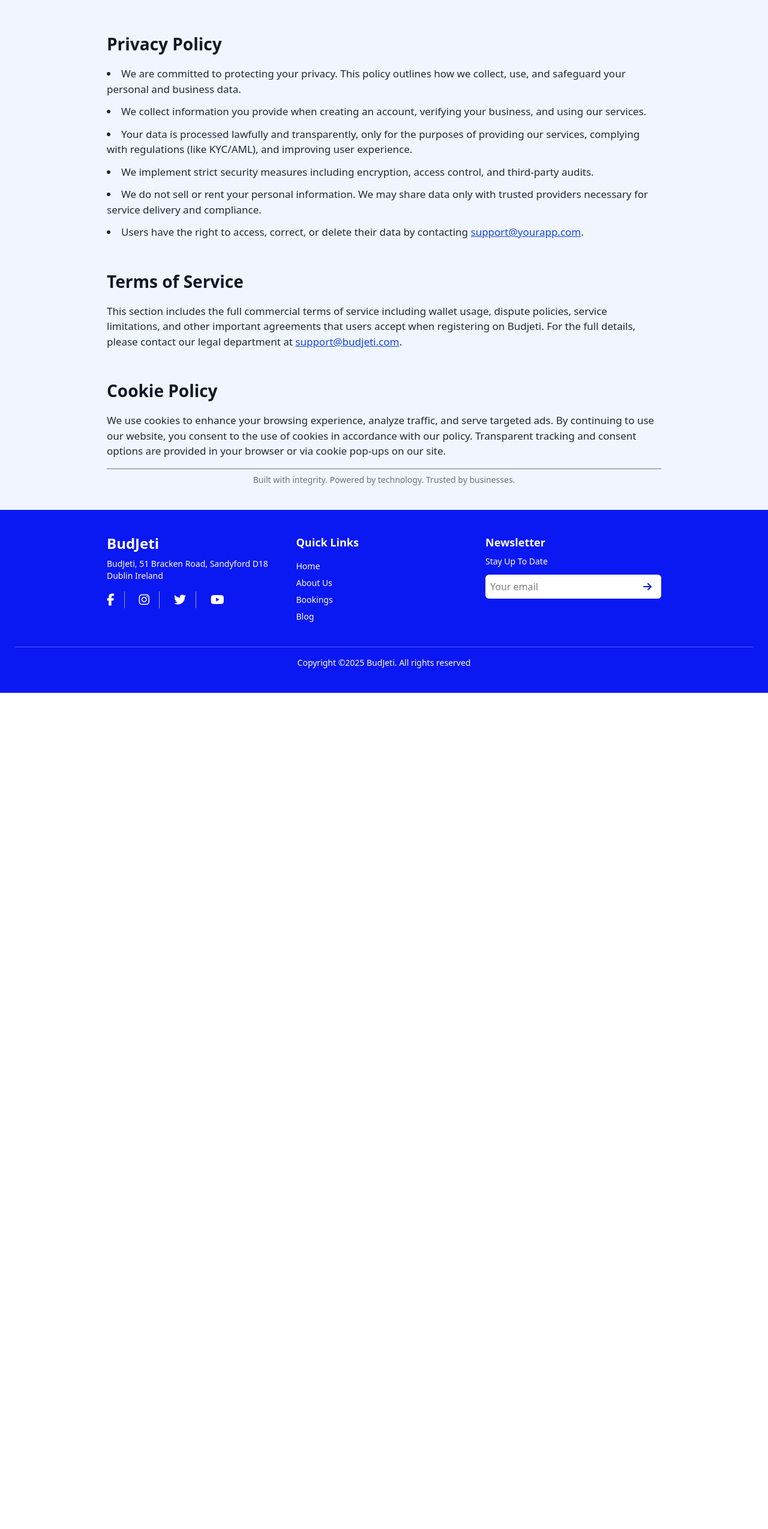
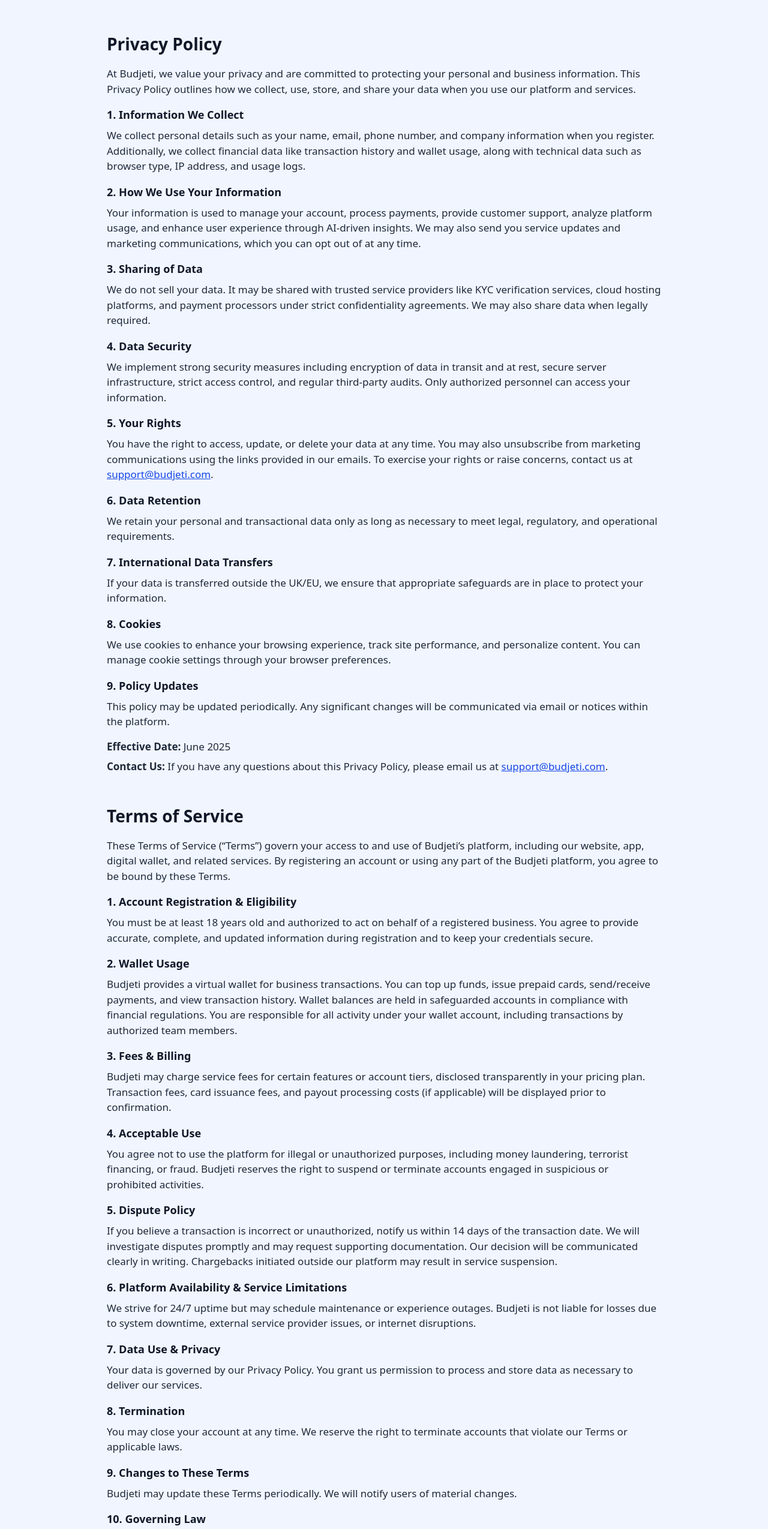
Before and after one commit to M-Munim/Budjeti, a React (Vite) app: page /support in a window 1280 px wide. Shown: the part 2222-4771 px from the top of the page at 60% size. Before the commit the page ends 3377 px from the top, so only its background shows below. Built offline with nearby package versions, Linux system fonts and the light colour scheme.

Commit message:
some changes

```diff
--- a/src/Components/Navbar/Navbar.jsx
+++ b/src/Components/Navbar/Navbar.jsx
@@ -41,7 +41,8 @@
           {/* Logo */}
           <div className="flex-shrink-0">
             <Link to="/">
-              <img src="/logo.png" alt="Company Logo" className="h-[100px] w-[100px]" />
+              {/* <img src="/logo.png" alt="Company Logo" className="h-[100px] w-[100px]" /> */}
+              <img src="/logo.png" alt="Company Logo" className="h-[100px] w-[100px] md:h-[150px] md:w-[150px]" />
             </Link>
           </div>
 
--- a/src/Pages/HomePage/Footer.jsx
+++ b/src/Pages/HomePage/Footer.jsx
@@ -11,7 +11,7 @@
   const quickLinks = [
     { label: 'Home', url: '#' },
     { label: 'About Us', url: '#' },
-    { label: 'Bookings', url: '#' },
+    // { label: 'Bookings', url: '#' },
     { label: 'Blog', url: '#' },
   ];
 
--- a/src/Pages/SupportPage/Legal.jsx
+++ b/src/Pages/SupportPage/Legal.jsx
@@ -8,7 +8,7 @@
           Legal Information
         </h1>
 
-        <div className="mb-4 lg:mb-12">
+        {/* <div className="mb-4 lg:mb-12">
           <h2 className="text-[18px] lg:text-[28px] font-semibold mb-2 lg:mb-4 text-gray-900">Privacy Policy</h2>
           <ul className="list-disc list-inside space-y-3 text-[17px]">
             <li>We are committed to protecting your privacy. This policy outlines how we collect, use, and safeguard your personal and business data.</li>
@@ -16,16 +16,142 @@
             <li>Your data is processed lawfully and transparently, only for the purposes of providing our services, complying with regulations (like KYC/AML), and improving user experience.</li>
             <li>We implement strict security measures including encryption, access control, and third-party audits.</li>
             <li>We do not sell or rent your personal information. We may share data only with trusted providers necessary for service delivery and compliance.</li>
-            <li>Users have the right to access, correct, or delete their data by contacting <span className="text-blue-700 underline">support@yourapp.com</span>.</li>
+            <li>Users have the right to access, correct, or delete their data by contacting <span className="text-blue-700 underline">info@Budjeti.com</span>.</li>
           </ul>
+        </div> */}
+
+        <div className="mb-4 lg:mb-12">
+          <h2 className="text-[18px] lg:text-[28px] font-semibold mb-2 lg:mb-4 text-gray-900">
+            Privacy Policy
+          </h2>
+
+          <p className="text-[17px] mb-4">
+            At Budjeti, we value your privacy and are committed to protecting your personal and business information. This Privacy Policy outlines how we collect, use, store, and share your data when you use our platform and services.
+          </p>
+
+          <h3 className="text-lg font-semibold text-gray-900 mb-2">1. Information We Collect</h3>
+          <p className="text-[17px] mb-4">
+            We collect personal details such as your name, email, phone number, and company information when you register. Additionally, we collect financial data like transaction history and wallet usage, along with technical data such as browser type, IP address, and usage logs.
+          </p>
+
+          <h3 className="text-lg font-semibold text-gray-900 mb-2">2. How We Use Your Information</h3>
+          <p className="text-[17px] mb-4">
+            Your information is used to manage your account, process payments, provide customer support, analyze platform usage, and enhance user experience through AI-driven insights. We may also send you service updates and marketing communications, which you can opt out of at any time.
+          </p>
+
+          <h3 className="text-lg font-semibold text-gray-900 mb-2">3. Sharing of Data</h3>
+          <p className="text-[17px] mb-4">
+            We do not sell your data. It may be shared with trusted service providers like KYC verification services, cloud hosting platforms, and payment processors under strict confidentiality agreements. We may also share data when legally required.
+          </p>
+
+          <h3 className="text-lg font-semibold text-gray-900 mb-2">4. Data Security</h3>
+          <p className="text-[17px] mb-4">
+            We implement strong security measures including encryption of data in transit and at rest, secure server infrastructure, strict access control, and regular third-party audits. Only authorized personnel can access your information.
+          </p>
+
+          <h3 className="text-lg font-semibold text-gray-900 mb-2">5. Your Rights</h3>
+          <p className="text-[17px] mb-4">
+            You have the right to access, update, or delete your data at any time. You may also unsubscribe from marketing communications using the links provided in our emails. To exercise your rights or raise concerns, contact us at <span className="text-blue-700 underline">support@budjeti.com</span>.
+          </p>
+
+          <h3 className="text-lg font-semibold text-gray-900 mb-2">6. Data Retention</h3>
+          <p className="text-[17px] mb-4">
+            We retain your personal and transactional data only as long as necessary to meet legal, regulatory, and operational requirements.
+          </p>
+
+          <h3 className="text-lg font-semibold text-gray-900 mb-2">7. International Data Transfers</h3>
+          <p className="text-[17px] mb-4">
+            If your data is transferred outside the UK/EU, we ensure that appropriate safeguards are in place to protect your information.
+          </p>
+
+          <h3 className="text-lg font-semibold text-gray-900 mb-2">8. Cookies</h3>
+          <p className="text-[17px] mb-4">
+            We use cookies to enhance your browsing experience, track site performance, and personalize content. You can manage cookie settings through your browser preferences.
+          </p>
+
+          <h3 className="text-lg font-semibold text-gray-900 mb-2">9. Policy Updates</h3>
+          <p className="text-[17px] mb-4">
+            This policy may be updated periodically. Any significant changes will be communicated via email or notices within the platform.
+          </p>
+
+          <p className="text-[17px] mb-2">
+            <strong>Effective Date:</strong> June 2025
+          </p>
+          <p className="text-[17px]">
+            <strong>Contact Us:</strong> If you have any questions about this Privacy Policy, please email us at <span className="text-blue-700 underline">support@budjeti.com</span>.
+          </p>
         </div>
 
-        <div className="mb-12">
+        {/* <div className="mb-12">
           <h2 className="text-[18px] lg:text-[28px] font-semibold mb-2 lg:mb-4 text-gray-900">Terms of Service</h2>
           <p className="text-[17px]">
-            This section includes the full commercial terms of service including wallet usage, dispute policies, service limitations, and other important agreements that users accept when registering on Budjeti. For the full details, please contact our legal department at <span className="text-blue-700 underline">support@budjeti.com</span>.
+            This section includes the full commercial terms of service including wallet usage, dispute policies, service limitations, and other important agreements that users accept when registering on Budjeti. For the full details, please contact our legal department at <span className="text-blue-700 underline">info@Budjeti.com</span>.
+          </p>
+        </div> */}
+        <div className="mb-12">
+          <h2 className="text-[18px] lg:text-[28px] font-semibold mb-2 lg:mb-4 text-gray-900">
+            Terms of Service
+          </h2>
+
+          <p className="text-[17px] mb-4">
+            These Terms of Service (“Terms”) govern your access to and use of Budjeti’s platform, including our website, app, digital wallet, and related services. By registering an account or using any part of the Budjeti platform, you agree to be bound by these Terms.
+          </p>
+
+          <h3 className="text-lg font-semibold text-gray-900 mb-2">1. Account Registration & Eligibility</h3>
+          <p className="text-[17px] mb-4">
+            You must be at least 18 years old and authorized to act on behalf of a registered business. You agree to provide accurate, complete, and updated information during registration and to keep your credentials secure.
+          </p>
+
+          <h3 className="text-lg font-semibold text-gray-900 mb-2">2. Wallet Usage</h3>
+          <p className="text-[17px] mb-4">
+            Budjeti provides a virtual wallet for business transactions. You can top up funds, issue prepaid cards, send/receive payments, and view transaction history. Wallet balances are held in safeguarded accounts in compliance with financial regulations. You are responsible for all activity under your wallet account, including transactions by authorized team members.
+          </p>
+
+          <h3 className="text-lg font-semibold text-gray-900 mb-2">3. Fees & Billing</h3>
+          <p className="text-[17px] mb-4">
+            Budjeti may charge service fees for certain features or account tiers, disclosed transparently in your pricing plan. Transaction fees, card issuance fees, and payout processing costs (if applicable) will be displayed prior to confirmation.
+          </p>
+
+          <h3 className="text-lg font-semibold text-gray-900 mb-2">4. Acceptable Use</h3>
+          <p className="text-[17px] mb-4">
+            You agree not to use the platform for illegal or unauthorized purposes, including money laundering, terrorist financing, or fraud. Budjeti reserves the right to suspend or terminate accounts engaged in suspicious or prohibited activities.
+          </p>
+
+          <h3 className="text-lg font-semibold text-gray-900 mb-2">5. Dispute Policy</h3>
+          <p className="text-[17px] mb-4">
+            If you believe a transaction is incorrect or unauthorized, notify us within 14 days of the transaction date. We will investigate disputes promptly and may request supporting documentation. Our decision will be communicated clearly in writing. Chargebacks initiated outside our platform may result in service suspension.
+          </p>
+
+          <h3 className="text-lg font-semibold text-gray-900 mb-2">6. Platform Availability & Service Limitations</h3>
+          <p className="text-[17px] mb-4">
+            We strive for 24/7 uptime but may schedule maintenance or experience outages. Budjeti is not liable for losses due to system downtime, external service provider issues, or internet disruptions.
+          </p>
+
+          <h3 className="text-lg font-semibold text-gray-900 mb-2">7. Data Use & Privacy</h3>
+          <p className="text-[17px] mb-4">
+            Your data is governed by our Privacy Policy. You grant us permission to process and store data as necessary to deliver our services.
+          </p>
+
+          <h3 className="text-lg font-semibold text-gray-900 mb-2">8. Termination</h3>
+          <p className="text-[17px] mb-4">
+            You may close your account at any time. We reserve the right to terminate accounts that violate our Terms or applicable laws.
+          </p>
+
+          <h3 className="text-lg font-semibold text-gray-900 mb-2">9. Changes to These Terms</h3>
+          <p className="text-[17px] mb-4">
+            Budjeti may update these Terms periodically. We will notify users of material changes.
+          </p>
+
+          <h3 className="text-lg font-semibold text-gray-900 mb-2">10. Governing Law</h3>
+          <p className="text-[17px] mb-4">
+            These Terms are governed by the laws of Ireland.
+          </p>
+
+          <p className="text-[17px]">
+            <strong>Contact Us:</strong> If you have questions about these Terms, contact <span className="text-blue-700 underline">legal@budjeti.com</span>.
           </p>
         </div>
+
 
         <div>
           <h2 className="text-[18px] lg:text-[28px] font-semibold mb-2 lg:mb-4 text-gray-900">Cookie Policy</h2>
```
Also changed, not shown: src/Pages/HomePage/HeroSection.jsx (+7 -4 lines).
